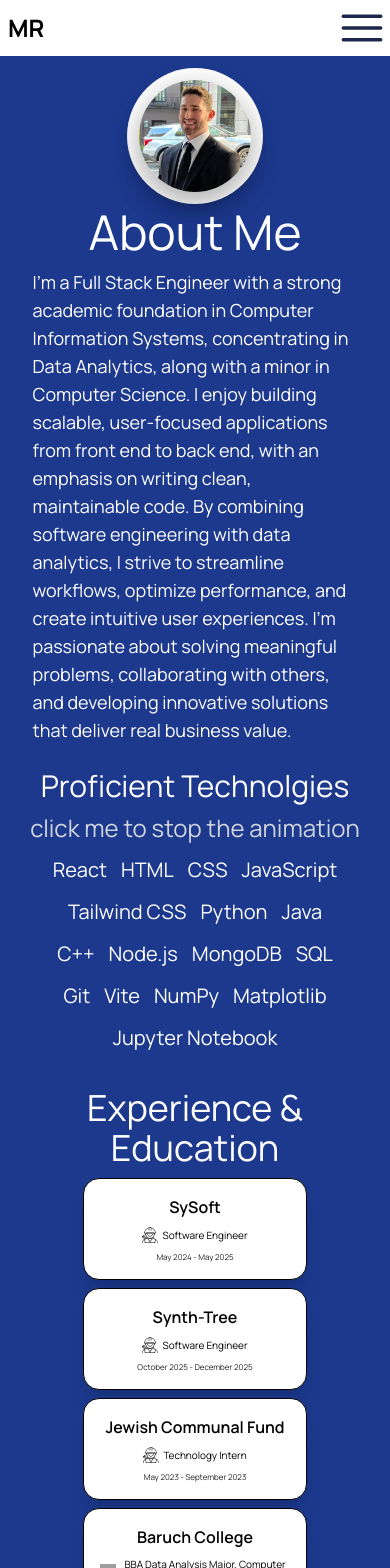
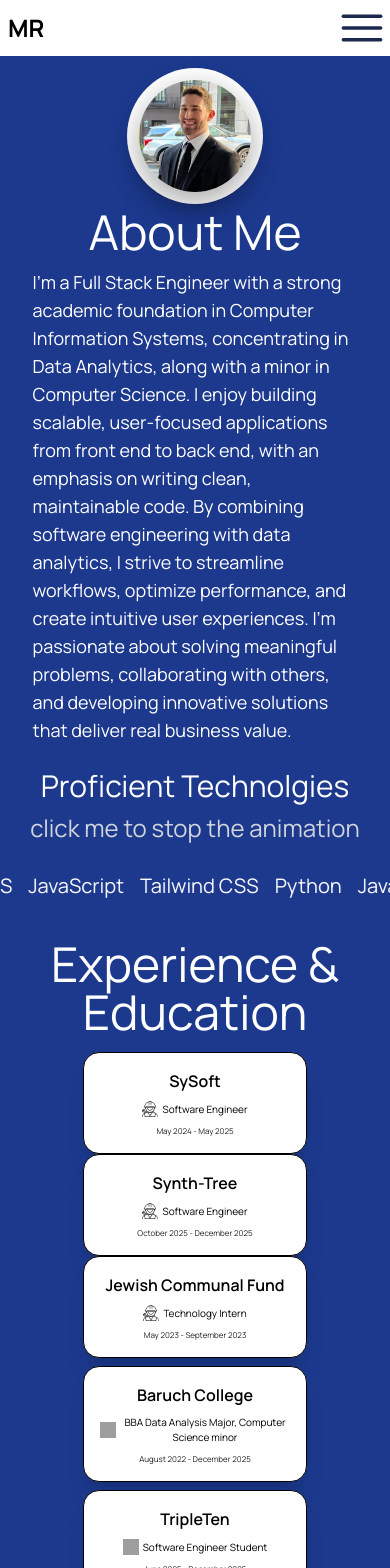
Before and after one commit to matthewrichards234/Personal_Website, a React (Vite) app: page /about in a window 390 px wide. Shown: the top 1568 px of the page. Built offline with nearby package versions, Linux system fonts and the light colour scheme; grey boxes are pictures that could not be loaded.

Commit message:
more responsiveness lol.

```diff
--- a/src/components/About.tsx
+++ b/src/components/About.tsx
@@ -6,7 +6,7 @@ const About = () => {
   const [activateModal, setActivateModal] = useState(null);
 
   const [activeProficientTechnologies, setActiveProficientTechnologies] =
-    useState(false);
+    useState(true);
 
   const technologies = [
     "React",
@@ -187,8 +187,15 @@ const About = () => {
 
         {/* Experience */}
         <div className="mt-3 mb-5">
-          <p className="text-4xl text-center mb-2.5">Experience & Education</p>
-          <div className="flex flex-col justify-evenly items-center gap-2 md:flex-row">
+          <p className="text-5xl text-center mb-4">Experience & Education</p>
+          <div
+            className="flex
+                          flex-col
+                          justify-evenly
+                          items-center g
+                          ap-2
+                          md:flex-row"
+          >
             <AboutCard
               title={"SySoft"}
               position={"Software Engineer"}
--- a/src/components/AboutCard.tsx
+++ b/src/components/AboutCard.tsx
@@ -10,6 +10,7 @@ const AboutCard = ({ title, position, dates, icon }: AboutCardInterface) => {
     <div
       className="
                 w-56
+                sm:w-60
                 rounded-2xl
                 bg-white
                 text-black
@@ -26,6 +27,7 @@ const AboutCard = ({ title, position, dates, icon }: AboutCardInterface) => {
                 hover:-translate-y-1
                 hover:scale-105
 
+
               "
     >
       <p className="font-semibold">{title}</p>
```
